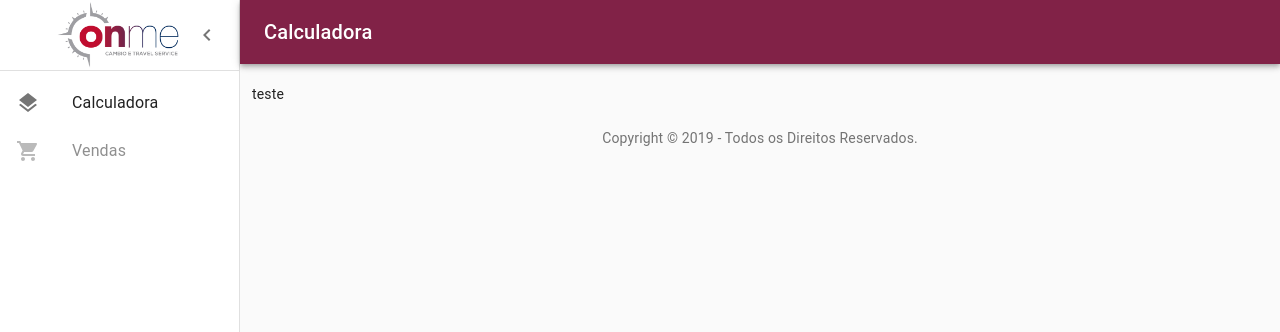
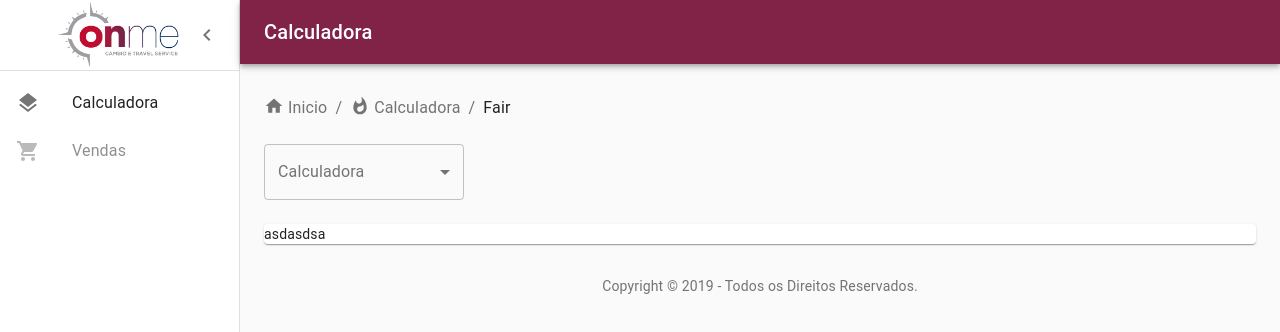
Before and after one commit to caiobatis/onme-dashboard-client, a React app: page /calculadora in a window 1280 px wide. Shown: the top 332 px of the page. Built offline with nearby package versions, Linux system fonts and the light colour scheme; what redux-multi would draw is missing.

Commit message:
calculator init layout

```diff
--- a/package.json
+++ b/package.json
@@ -36,6 +36,7 @@
     "jest-pnp-resolver": "1.0.2",
     "jest-resolve": "23.6.0",
     "jest-watch-typeahead": "^0.2.1",
+    "material-table": "^1.39.0",
     "mini-css-extract-plugin": "0.5.0",
     "node": "^12.3.1",
     "node-sass": "^4.12.0",
--- a/src/components/Calculator/Calculator.jsx
+++ b/src/components/Calculator/Calculator.jsx
@@ -1,14 +1,120 @@
 import React, { Component } from 'react';
 import LoggedLayout from '../DefaultLayout/LoggedLayout';
+import CalculatorFair from './CalculatorFair';
 
-export default function Calculator (){
+import { makeStyles } from '@material-ui/core/styles';
+import Paper from '@material-ui/core/Paper';
+import Typography from '@material-ui/core/Typography';
+import Breadcrumbs from '@material-ui/core/Breadcrumbs';
+import Link from '@material-ui/core/Link';
+import HomeIcon from '@material-ui/icons/Home';
+import WhatshotIcon from '@material-ui/icons/Whatshot';
+import GrainIcon from '@material-ui/icons/Grain';
+import Grid from '@material-ui/core/Grid';
+import Input from '@material-ui/core/Input';
+import OutlinedInput from '@material-ui/core/OutlinedInput';
+import FilledInput from '@material-ui/core/FilledInput';
+import InputLabel from '@material-ui/core/InputLabel';
+import MenuItem from '@material-ui/core/MenuItem';
+import FormHelperText from '@material-ui/core/FormHelperText';
+import FormControl from '@material-ui/core/FormControl';
+import Select from '@material-ui/core/Select';
+
+
+import styles from './Calculator.scss'
+
+
+const useStyles = makeStyles(theme => ({
+  root: {
+    padding: theme.spacing(1, 2),
+  },
+  link: {
+    display: 'flex',
+  },
+  icon: {
+    marginRight: theme.spacing(0.5),
+    width: 20,
+    height: 20,
+  },
+  formControl: {
+    minWidth: 200,
+  },
+  selectEmpty: {
+    marginTop: theme.spacing(2),
+  },
+}));
+
+function handleClick(event) {
+  event.preventDefault();
+  alert('You clicked a breadcrumb.');
+}
+
+export default function Calculator () {
+  const classes = useStyles();
+
+  const [values, setValues] = React.useState({
+    age: '',
+    name: 'hai',
+  });
+
+  const inputLabel = React.useRef(null);
+  const [labelWidth, setLabelWidth] = React.useState(0);
+  React.useEffect(() => {
+    setLabelWidth(inputLabel.current.offsetWidth);
+  }, []);
+
+  function handleChange(event) {
+    setValues(oldValues => ({
+      ...oldValues,
+      [event.target.name]: event.target.value,
+    }));
+  }
+
   return (
     <LoggedLayout
       title="Calculadora"
     >
-    <div className="calculator">
-      teste
-    </div>
+      <Grid item xs={6}>
+        <Breadcrumbs aria-label="Breadcrumb">
+          <Link color="inherit" href="/" onClick={handleClick} className={classes.link}>
+            <HomeIcon className={classes.icon} />
+            Inicio
+          </Link>
+          <Link
+            color="inherit"
+            href="/getting-started/installation/"
+            onClick={handleClick}
+            className={classes.link}
+          >
+            <WhatshotIcon className={classes.icon} />
+            Calculadora
+          </Link>
+          <Typography color="textPrimary" className={classes.link}>
+            Fair
+          </Typography>
+        </Breadcrumbs>
+      </Grid>
+
+      <Grid item xs={12}>
+        <FormControl variant="outlined" className={classes.formControl}>
+          <InputLabel ref={inputLabel} htmlFor="outlined-age-simple">
+            Calculadora
+          </InputLabel>
+          <Select
+            value={values.age}
+            onChange={handleChange}
+            input={<OutlinedInput labelWidth={labelWidth} name="age" id="outlined-age-simple" />}
+          >
+            <MenuItem value={10}>Modelo Fair</MenuItem>
+            <MenuItem value={20}>Modelo Frente</MenuItem>
+          </Select>
+        </FormControl>
+      </Grid>
+
+      <Grid item xs={12}>
+        <CalculatorFair/>
+      </Grid>
+
     </LoggedLayout>
   )
 }
--- /dev/null
+++ b/src/components/Calculator/Calculator.scss
@@ -0,0 +1,7 @@
+.listCoins {
+  display: block;
+  width: 100%;
+  .paper {
+    padding: 15px;
+  }
+}
--- /dev/null
+++ b/src/components/Calculator/CalculatorFair.jsx
@@ -0,0 +1,25 @@
+import React, { useState } from 'react'
+import MaterialTable from 'material-table';
+import Grid from '@material-ui/core/Grid';
+import Paper from '@material-ui/core/Paper';
+import styles from './Calculator.scss'
+
+export default function CalculatorFair () {
+
+    const _coins = [{"COD":"USDBRL","DATA":"30/05/19","HOR":"17:59","VAR":0.19,"OCP":3.9815,"OVD":3.9836},{"COD":"EURBRL","DATA":"30/05/19","HOR":"20:18","VAR":0.01,"OCP":4.425,"OVD":4.4284},{"COD":"GBPBRL","DATA":"30/05/19","HOR":"20:16","VAR":0.03,"OCP":5.0133,"OVD":5.0162},{"COD":"AUDBRL","DATA":"30/05/19","HOR":"20:18","VAR":0.02,"OCP":2.7479,"OVD":2.7497},{"COD":"CADBRL","DATA":"30/05/19","HOR":"20:18","VAR":0,"OCP":2.9466,"OVD":2.947},{"COD":"CHFBRL","DATA":"30/05/19","HOR":"20:18","VAR":-0.01,"OCP":3.9458,"OVD":3.9462},{"COD":"JPYBRL","DATA":"30/05/19","HOR":"20:16","VAR":-0.01,"OCP":0.036275,"OVD":0.03629},{"COD":"NZDBRL","DATA":"30/05/19","HOR":"20:18","VAR":-0.01,"OCP":2.5869,"OVD":2.5906},{"COD":"CLPBRL","DATA":"30/05/19","HOR":"20:17","VAR":-0.07,"OCP":0.0056,"OVD":0.0056},{"COD":"MXNBRL","DATA":"30/05/19","HOR":"20:05","VAR":-0.11,"OCP":0.20743,"OVD":0.2078},{"COD":"UYUBRL","DATA":"30/05/19","HOR":"16:40","VAR":0.35,"OCP":0.1135,"OVD":0.1129},{"COD":"ARSBRL","DATA":"30/05/19","HOR":"20:14","VAR":0.08,"OCP":0.08936,"OVD":0.08937},{"COD":"ZARBRL","DATA":"30/05/19","HOR":"20:05","VAR":0.04,"OCP":0.27009,"OVD":0.27058},{"COD":"CNYBRL","DATA":"30/05/19","HOR":"19:00","VAR":0.16,"OCP":0.576,"OVD":0.5761}]
+
+    const [coins, setCoins] = useState(_coins);
+
+
+    return (
+      <div className={styles.listCoins}>
+        <Grid item xs={12}>
+          <Paper className={styles.paper}>
+            <Grid container>
+              asdasdsa
+            </Grid>
+          </Paper>
+        </Grid>
+      </div>
+    )
+}
```
Also changed, not shown: 1 other file (tests, documents, lock files or other folders).
